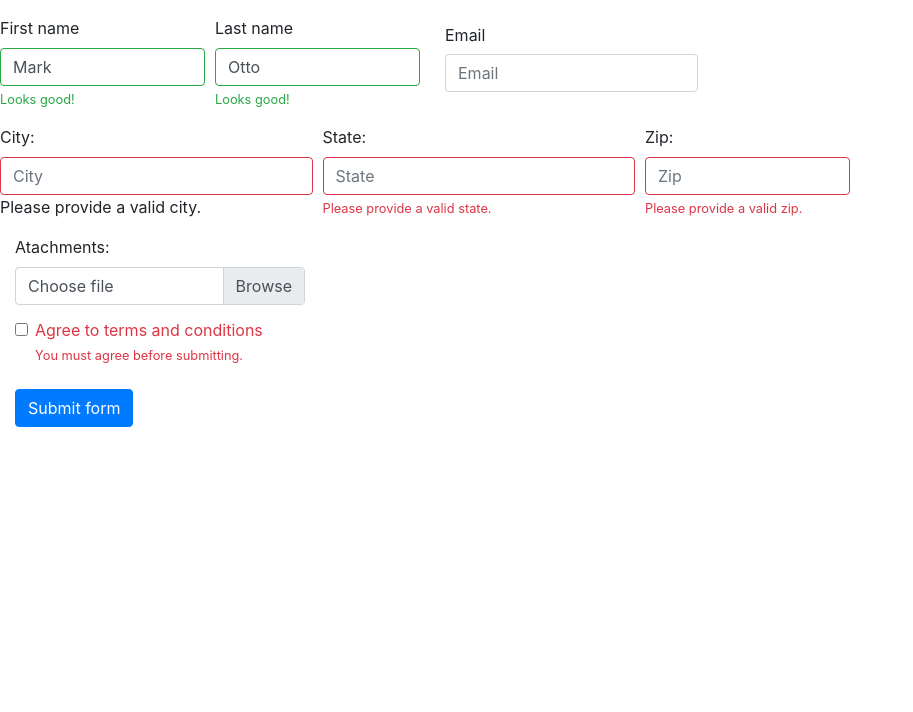
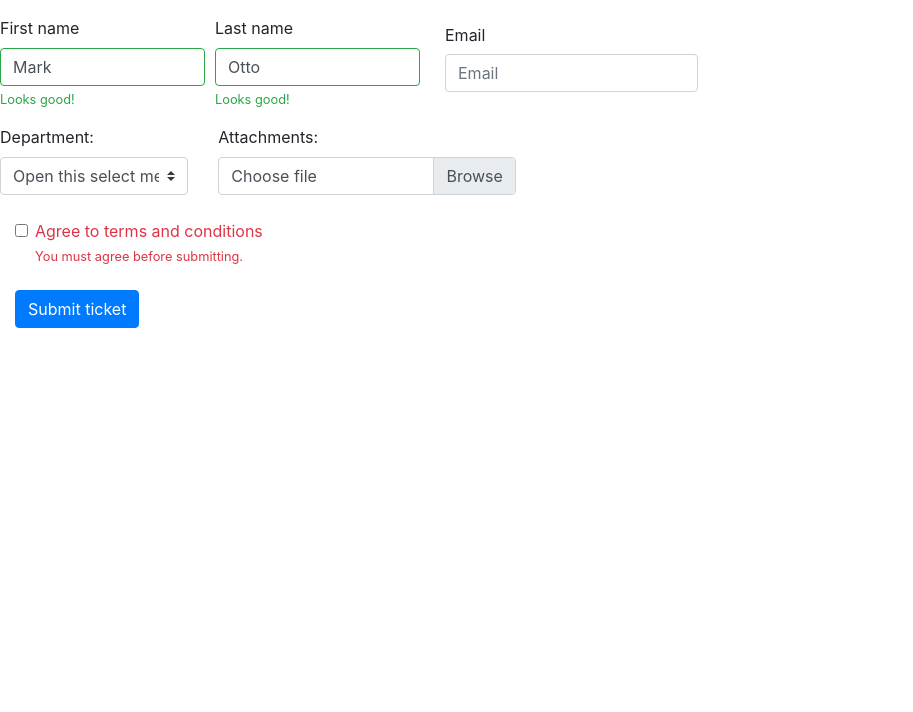
Before and after one commit to DanielGuarneros23/Formularios, a plain HTML site: page ticketform.html in a window 1280 px wide. Shown: the part 88-800 px from the top of the page, without its empty margins (0-913 px from the left). Drawn offline with nearby package versions, Linux system fonts and the light colour scheme.

Commit message:
Cambios menores.

```diff
--- a/ticketform.html
+++ b/ticketform.html
@@ -11,9 +11,8 @@
 
 <body>
     <br>
-    <h1>Service ticket</h1>
+    <h1><center>Service ticket</center></h1>
     <br>
-    <!--Formulario principal-->
     <form>
         <div class="form-row">
             <div class="col-md-2 mb-3">
@@ -39,38 +38,25 @@
                 </div>
             </div>
         </div>
-        <div class="form-row">
-            <div class="col-md-3 mb-3">
-                <label for="validationServer03">City:</label>
-                <input type="text" class="form-control is-invalid" id="validationServer03" placeholder="City" required>
-                <div class="c">
-                    Please provide a valid city.
-                </div>
+        <div class="row">
+            <div class="col-md-2">
+              <label for="department">Department:</label>
+              <select class="custom-select" id="department">
+                <option selected>Open this select menu</option>
+                <option value="1">IT</option>
+                <option value="2">HR</option>
+                <option value="3">Delivery</option>
+              </select>
             </div>
-            <div class="col-md-3 mb-3">
-                <label for="validationServer04">State:</label>
-                <input type="text" class="form-control is-invalid" id="validationServer04" placeholder="State" required>
-                <div class="invalid-feedback">
-                    Please provide a valid state.
-                </div>
-            </div>
-            <div class="col-md-2 mb-3">
-                <label for="validationServer05">Zip:</label>
-                <input type="text" class="form-control is-invalid" id="validationServer05" placeholder="Zip" required>
-                <div class="invalid-feedback">
-                    Please provide a valid zip.
-                </div>
-            </div>
-        </div>
-        <!--Adjuntos -->
-        <div class="custom-file col-md-3">
-            <label>Atachments:</label>
-            <div class="custom-file">
+
+            <div class="col-md-3">
+              <label for="attachments">Attachments:</label>
+              <div class="custom-file">
                 <input type="file" class="custom-file-input" id="customFile">
                 <label class="custom-file-label" for="customFile">Choose file</label>
+              </div>
             </div>
-        </div>
-        <br>
+          </div>
         <br>
         <div class="form-group col-md-6">
             <div class="form-check">
@@ -83,7 +69,7 @@
                 </div>
                 <br>
             </div>
-            <button class="btn btn-primary" type="submit">Submit form</button>
+            <button class="btn btn-primary" type="submit">Submit ticket</button>
         </div>
     </form>
 
```
